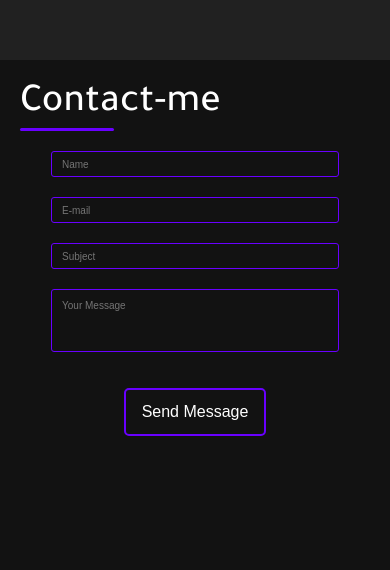
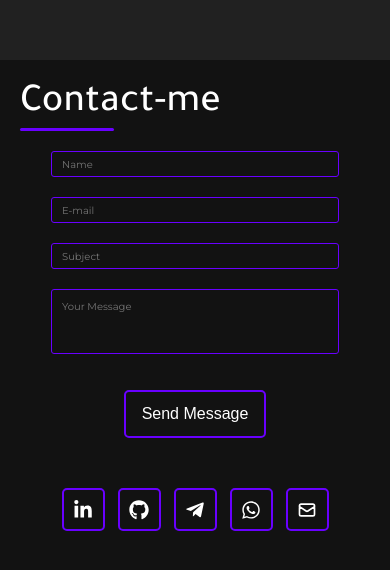
Before and after one commit to wellerychaves/wellery-portfolio, a React (Vite) app: page / in a window 390 px wide. Shown: the part 3739-4309 px from the top of the page. Built offline with nearby package versions, Linux system fonts and the light colour scheme; a web font is replaced by a local one.

Commit message:
feat(contact): mobile section is done

```diff
--- a/src/components/Contact/index.tsx
+++ b/src/components/Contact/index.tsx
@@ -1,8 +1,24 @@
 import Button from "../Button";
-import { Container, CustomInput, Line } from "./styles";
+import {
+	FaLinkedinIn,
+	FaGithub,
+	FaTelegramPlane,
+	FaWhatsapp,
+} from "react-icons/fa";
+import { FiGithub } from "react-icons/fi";
+import { HiOutlineMail } from "react-icons/hi";
+import { IconContext } from "react-icons";
+import linkedin from "../../assets/images/linkedin.svg";
+import { Buttons, ContactButton, Container, CustomInput, Line } from "./styles";
 
 const Contact = () => {
 	return (
+		<IconContext.Provider
+			value={{
+				color: `${(props: any) => props.theme.colors.primary}`,
+				size: "20px",
+			}}
+		>
 			<Container>
 				<h2>Contact-me</h2>
 				<Line />
@@ -11,10 +27,47 @@ const Contact = () => {
 					<CustomInput type="email" placeholder="E-mail" />
 					<CustomInput type="text" placeholder="Subject" />
 					<CustomInput type="text" placeholder="Your Message" />
-				<Button>Send Message</Button>
+					<Button type="submit">Send Message</Button>
 				</div>
-			<div></div>
+				<Buttons id="buttons">
+					<a
+						href="https://www.linkedin.com/in/wellerychaves/"
+						target="_blank"
+						type="button"
+					>
+						<FaLinkedinIn />
+					</a>
+					<a
+						href="https://github.com/wellerychaves"
+						target="_blank"
+						type="button"
+					>
+						<FaGithub />
+					</a>
+					<a
+						href="https://t.me/WelleryC"
+						target="_blank"
+						type="button"
+					>
+						<FaTelegramPlane />
+					</a>
+					<a
+						href="https://wa.me/5583988434748"
+						target="_blank"
+						type="button"
+					>
+						<FaWhatsapp />
+					</a>
+					<a
+						href="mailto:wellerychaves@outlook.com"
+						target="_blank"
+						type="button"
+					>
+						<HiOutlineMail />
+					</a>
+				</Buttons>
 			</Container>
+		</IconContext.Provider>
 	);
 };
 
--- a/src/components/Contact/styles.ts
+++ b/src/components/Contact/styles.ts
@@ -2,7 +2,7 @@ import styled from "styled-components";
 
 export const Container = styled.section`
 	width: 100vw;
-	height: 100vh;
+	height: 530px;
 	background-color: ${(props) => props.theme.colors.background};
 
 	#email {
@@ -15,7 +15,7 @@ export const Container = styled.section`
 	}
 
 	h2 {
-		margin-top: 20px;
+		padding-top: 20px;
 		margin-left: 20px;
 	}
 `;
@@ -29,6 +29,7 @@ export const CustomInput = styled.input`
 	width: fit-content;
 	padding-left: 10px;
 	font-size: calc(var(--csize) * 1);
+	font-family: var(--montserrat);
 
 	@media only screen and (min-width: 700px) {
 		border-radius: 7px;
@@ -52,3 +53,37 @@ export const Line = styled.div`
 		width: 146px;
 	}
 `;
+
+export const Buttons = styled.div`
+	width: 280px;
+	display: flex;
+	margin: 50px auto;
+	justify-content: space-around;
+
+	a {
+		width: 43px;
+		height: 43px;
+		border-radius: 5px;
+		background-color: #00000000;
+		border: 2px solid ${(props) => props.theme.colors.primary};
+		display: flex;
+		align-items: center;
+		justify-content: center;
+
+		img {
+			width: 20px;
+			stroke: white;
+		}
+
+		:hover {
+			color: pink;
+			text-decoration: pink;
+
+			img {
+				stroke: pink;
+			}
+		}
+	}
+`;
+
+export const ContactButton = styled.button``;
```
Lines whose indentation alone changed are shown as unchanged.
